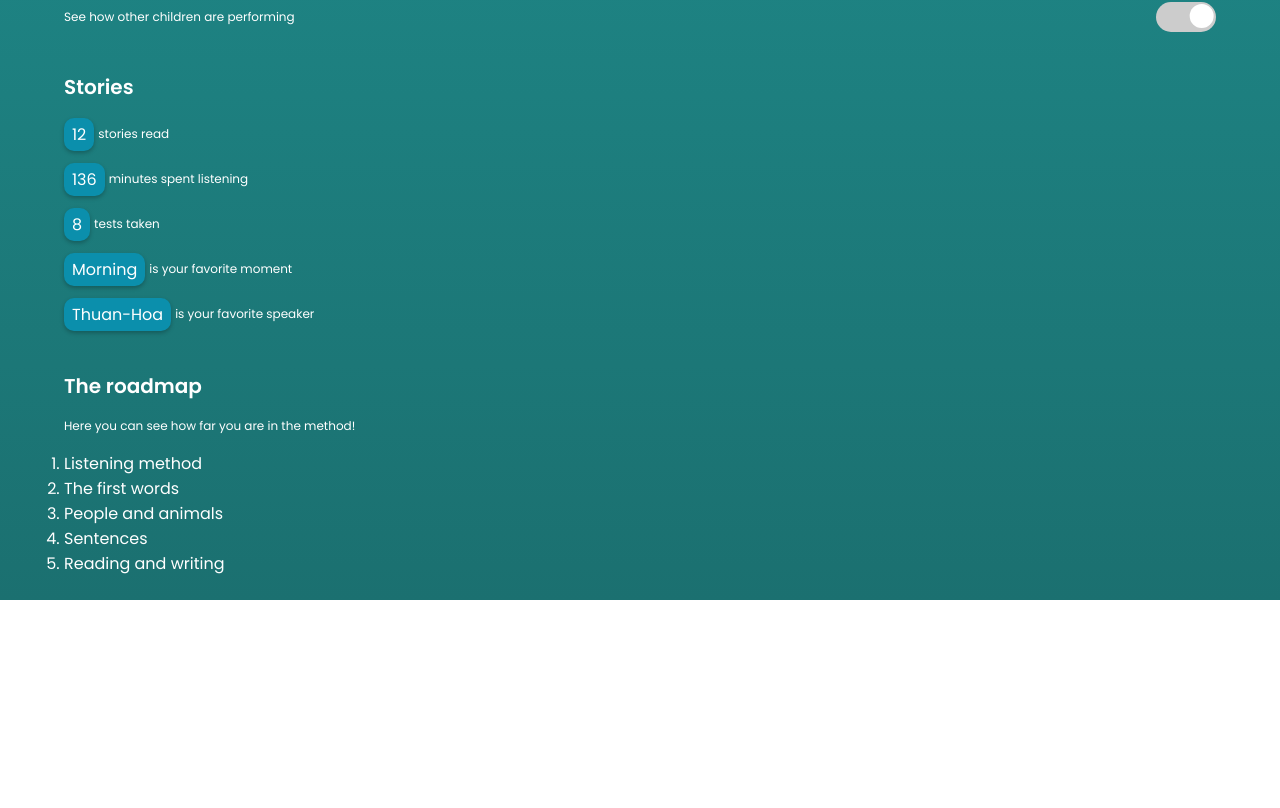
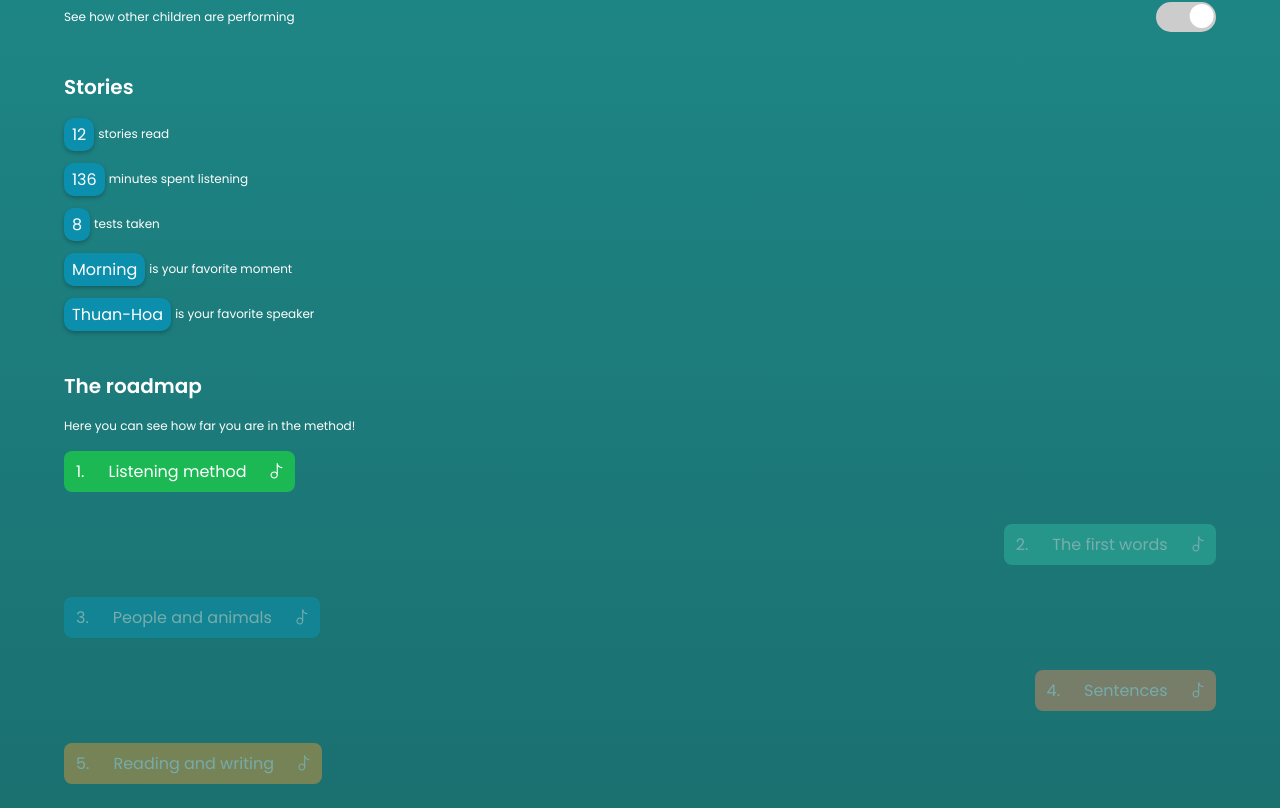
Before and after one commit to briannededeugd/tumimundo, a SvelteKit app in the folder tumi-mundo/: page /statistics in a window 1280 px wide. Shown: the part 848-1656 px from the top of the page. Before the commit the page ends 1448 px from the top, so only its background shows below. Built offline with nearby package versions, Linux system fonts and the light colour scheme.

Commit message:
ADD/STYLE&FEAT: Fitting file structure/names, functional roadmap and progress bar

```diff
--- a/tumi-mundo/src/routes/+page.svelte
+++ b/tumi-mundo/src/routes/+page.svelte
@@ -77,7 +77,7 @@
 		many of the words heard during the stories stay around?
 	</p>
 	<div class="section-button">
-		<img src="../lib/images/universiteit-leiden-logo.png" alt="Logo of the University of Leiden" />
+		<img src="../lib/images/icons/universiteit-leiden-logo.png" alt="Logo of the University of Leiden" />
 		<a href="/">Start test</a>
 	</div>
 </section>
@@ -99,7 +99,7 @@
 		many of the words heard during the stories stay around?
 	</p>
 	<div class="section-button">
-		<img src="../lib/images/universiteit-leiden-logo.png" alt="Logo of the University of Leiden" />
+		<img src="../lib/images/icons/universiteit-leiden-logo.png" alt="Logo of the University of Leiden" />
 		<a href="/">Start test</a>
 	</div>
 </section>
@@ -118,7 +118,7 @@
 		many of the words heard during the stories stay around?
 	</p>
 	<div class="section-button">
-		<img src="../lib/images/universiteit-leiden-logo.png" alt="Logo of the University of Leiden" />
+		<img src="../lib/images/icons/universiteit-leiden-logo.png" alt="Logo of the University of Leiden" />
 		<a href="/">Start test</a>
 	</div>
 </section>
--- a/tumi-mundo/src/routes/statistics/+page.svelte
+++ b/tumi-mundo/src/routes/statistics/+page.svelte
@@ -7,6 +7,37 @@
 
     onMount(() => {
         document.body.classList.add('statistics');
+
+        document.querySelectorAll(".progress").forEach(function(progress) {
+            var bar = progress.querySelector(".bar");
+            var perc = -100 ;
+
+            var start = { p: -200 };
+            var end = { p: perc };
+            var duration = 3000;
+            var startTime = null;
+
+            function easeSwing(t) {
+                return 0.5 - Math.cos(t * Math.PI) / 2;
+            }
+
+            function animate(time) {
+                if (!startTime) startTime = time;
+                var elapsed = time - startTime;
+                var progress = Math.min(elapsed / duration, 1);
+                var easedProgress = easeSwing(progress);
+                var p = start.p + (end.p - start.p) * easedProgress;
+
+                bar.style.transform = "rotate(" + (135 + p * 1.8) + "deg)";
+
+                if (progress < 1) {
+                    requestAnimationFrame(animate);
+                }
+            }
+
+            requestAnimationFrame(animate);
+        });
+
 
         return () => {
             document.body.classList.remove('statistics');
@@ -21,16 +52,14 @@
         {'is your favorite speaker': 'Thuan-Hoa'}
     ];
 
-        // button switch
+    // Button switch
     function globalStats() {
         const button = document.getElementById('children-global-stats-button');
         button.classList.toggle('active');
     }
-
 </script>
 
 <h1>Statistics</h1>
-
 <section class="activities-wrapper">
     <h2>Today's activities</h2>
     <section class="activities-data-container">
@@ -103,13 +132,15 @@
     <h2>The roadmap</h2>
     <p>Here you can see how far you are in the method!</p>
 
-    <ol>
-        <li>Listening method</li>
-        <li>The first words</li>
-        <li>People and animals</li>
-        <li>Sentences</li>
-        <li>Reading and writing</li>
+    <ol class="roadmap_container">
+        <li><span>1.</span>Listening method <img src="../lib/images/icons/music-note.svg" alt="Musical note"></li>
+        <li class="opacity"><span>2.</span>The first words <img src="../lib/images/icons/music-note.svg" alt="Musical note"></li>
+        <li class="opacity"><span>3.</span>People and animals <img src="../lib/images/icons/music-note.svg" alt="Musical note"></li>
+        <li class="opacity"><span>4.</span>Sentences <img src="../lib/images/icons/music-note.svg" alt="Musical note"></li>
+        <li class="opacity"><span>5.</span>Reading and writing <img src="../lib/images/icons/music-note.svg" alt="Musical note"></li>
     </ol>
+
+
 </section>
 
 <style>
@@ -120,13 +151,19 @@
 
         --story-item-background: #0B8FAC;
         --statistics-switch-background-color: #1CB854;
-        --progress-bar-unfilled: #70cfae8b;
+        --progress-bar-unfilled: white;
+        --progress-bar-filled: #1be0b9;
 
         --statistics-background-gradient: linear-gradient(to bottom, var(--color-statistics-bg-light), var(--color-statistics-bg-dark));
 
         --color-button-goal: #27b16f;
         --color-button-stories: #9264F4;
 
+        --roadmap-first-step: #1CB854;
+        --roadmap-second-step: #37C6AB;
+        --roadmap-third-step: #059CC0;
+        --roadmap-fourth-step: #FF8C59;
+        --roadmap-fifth-step: #FFA02E;
     }
 
     :global(body.statistics) {
@@ -139,13 +176,14 @@
     .activities-wrapper {
         & .activities-data-container {
                 & .activities-data {
+                    /* SRC Code from https://codepen.io/jagathish/pen/ZXzbzN */
                     /* progress bar */
                     width:100%;
                     height:100%;
                     text-align: center;
                     position: relative;
                     & .progress {
-                            width:100%;
+                            width:387px;
                             height: calc(100% + 23px);
                             position: absolute;
                             top: 50%;
@@ -169,12 +207,15 @@
                             & .bar {
                                 position: absolute;
                                 top: 0; left: 0;
-                                width: 100%; height: 369px; /* full circle! */
+                                width: 387px; height: 387px; /* full circle! */
                                 border-radius: 50%;
                                 box-sizing: border-box;
+                                /* transform: rotate(30deg); */
                                 border: 7px solid var(--progress-bar-unfilled);
-                                /* border-top-color: var(--progress-bar-unfilled);
-                                border-left-color: var(--progress-bar-unfilled); */
+                                border-top-color: var(--progress-bar-filled);
+                                border-right-color: var(--progress-bar-filled);
+                                /* transform: rotate(135deg); */
+                                box-shadow: 0 0 4px #00000040 inset;
                             }
                         }
 
@@ -294,4 +335,55 @@
         }
     }
 
+    ol {
+        display: flex;
+        flex-direction: column;
+        gap: 2rem;
+
+        & li {
+            display: flex;
+            flex-direction: row;
+            justify-content: center;
+            align-items: center;
+            gap: 1.5rem;
+            background-color: #219B9B;
+            text-align: center;
+            list-style: decimal inside;
+            width: max-content;
+            padding: .5rem .75rem;
+            border-radius: .5rem;
+
+            & img {
+                max-height: 1rem;
+            }
+        }
+
+        & li:nth-of-type(1) {
+            background-color: var(--roadmap-first-step);
+        }
+        & li:nth-of-type(2) {
+            background-color: var(--roadmap-second-step);
+        }
+        & li:nth-of-type(3) {
+            background-color: var(--roadmap-third-step);
+        }
+        & li:nth-of-type(4) {
+            background-color: var(--roadmap-fourth-step);
+        }
+        & li:nth-of-type(5) {
+            background-color: var(--roadmap-fifth-step);
+        }
+
+        & li:nth-of-type(2n) {
+            align-self: flex-end;
+        }
+
+
+    }
+
+
+    .opacity {
+        opacity: 40%;
+    }
+
 </style>
```
Also changed, not shown: tumi-mundo/static/lib/images/icons/music-note.svg (added), tumi-mundo/static/lib/images/icons/universiteit-leiden-logo.png (renamed from tumi-mundo/static/lib/images/universiteit-leiden-logo.png). Lines whose indentation alone changed are shown as unchanged.
